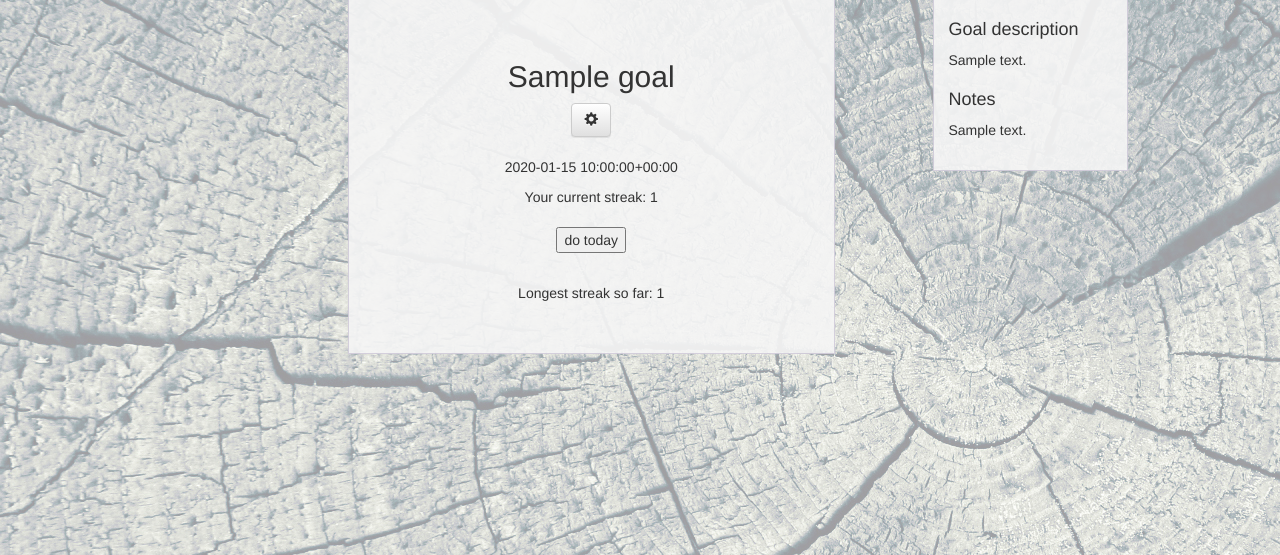
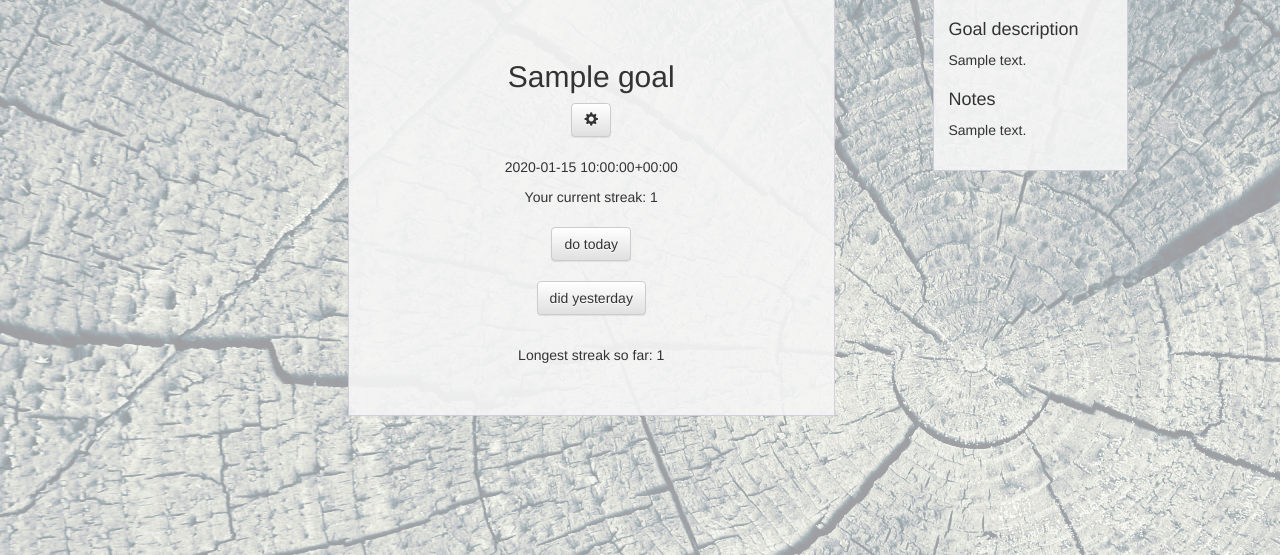
Before and after one commit to katkelemen/streakp, a Django app: page /goal/1/ in a window 1280 px wide. Shown: the part 211-766 px from the top of the page. Run offline with Django 3.2, Linux system fonts and the light colour scheme; a user stored in the database is signed in; tables that the repository leaves empty hold one stand-in row (values such as "Sample post"); some libraries are stand-ins or nearby versions.

Commit message:
did yesterday feature

```diff
--- a/streakp/goals/models.py
+++ b/streakp/goals/models.py
@@ -1,6 +1,7 @@
 from django.contrib.auth.models import User
 from django.db import models
 from django.utils import timezone
+from datetime import timedelta
 from . import streak
 
 
@@ -15,6 +16,7 @@ class Goal(models.Model):
     class Meta:
         unique_together = ('user', 'name')
 
+
     def __str__(self):
         return self.name
 
@@ -22,9 +24,21 @@ class Goal(models.Model):
         days = self.day_set.all()
         if not days: return False
         else:
-            last_entry = days.latest('id').date
-            last_entry_date = last_entry.date()
-            return last_entry_date == timezone.now().date()
+            today = timezone.now().date()
+            filtered_days = self.day_set.filter(date__year=today.year, date__month=today.month, date__day=today.day)
+            return filtered_days.count() > 0
+
+    def is_done_yesterday(self):
+        days = self.day_set.all()
+        if not days: return False
+        else:
+            yesterday = timezone.now().date() - timedelta(days=1)
+            filtered_days = self.day_set.filter(
+                date__year=yesterday.year,
+                date__month=yesterday.month,
+                date__day=yesterday.day
+            )
+            return filtered_days.count() > 0
 
     def lenstreak(self):
         days = self.day_set.all()
@@ -37,3 +51,6 @@ class Day(models.Model):
 
     def __str__(self):
         return str(self.date)
+
+    class Meta:
+        ordering = ['date']
--- a/streakp/goals/streak.py
+++ b/streakp/goals/streak.py
@@ -18,7 +18,8 @@ def dates_to_ints(datelist):
 
 def cons_dates(datelist):
     values = dates_to_ints(datelist)
-    values = sorted(values)
+    values_unique = list(set(values))
+    values = sorted(values_unique)
     return get_streak(values)
 
 
--- a/streakp/goals/templates/goals/goal.html
+++ b/streakp/goals/templates/goals/goal.html
@@ -33,7 +33,16 @@
                 <div class="do-button">
                     <form action="/goal/{{current_goal.id}}/" method="post">
                     {% csrf_token %}
-                    <input type="submit" value="do today" />
+                    <input class="btn btn-default" type="submit" value="do today" />
+                    </form>
+                </div>
+                {% endif %}
+
+                {% if not current_goal.is_done_yesterday %}
+                <div class="do-button">
+                    <form action="/goal/{{current_goal.id}}/yesterday/" method="post">
+                    {% csrf_token %}
+                    <input class="btn btn-default" type="submit" value="did yesterday" />
                     </form>
                 </div>
                 {% endif %}
--- a/streakp/goals/views.py
+++ b/streakp/goals/views.py
@@ -2,7 +2,7 @@ from django.db import IntegrityError
 from django.shortcuts import render
 from django.http import HttpResponse, HttpResponseRedirect
 from django.utils import timezone
-from datetime import datetime
+from datetime import datetime, timedelta
 from .models import Goal, Day
 from django.contrib.auth import authenticate, login, logout
 from django.contrib.auth.decorators import login_required
@@ -40,6 +40,15 @@ def goal(request, goal_id):
         return render(request, 'goals/goal.html', context)
     else:
         return HttpResponse('You dont have this goal')
+
+@login_required
+def done_yesterday(request, goal_id):
+    current_goal = get_object_or_404(Goal, pk=goal_id)
+    if current_goal in Goal.objects.filter(user=request.user):
+        if request.method=='POST' and not current_goal.is_done_yesterday():
+            d = Day(goal=current_goal, date=timezone.now()-timedelta(days=1))
+            d.save()
+    return HttpResponseRedirect("/goal/"+str(current_goal.id))
 
 @login_required
 def goal_settings(request, goal_id):
--- a/streakp/streak/urls.py
+++ b/streakp/streak/urls.py
@@ -21,6 +21,7 @@ urlpatterns = [
     url(r'^admin/', include(admin.site.urls)),
     url(r'^$', 'goals.views.index', name='index'),
     url(r'^goal/(?P<goal_id>[0-9]+)/$', 'goals.views.goal', name='goal'),
+    url(r'^goal/(?P<goal_id>[0-9]+)/yesterday/$', 'goals.views.done_yesterday', name='goal_yesterday'),
     url(r'^login/$', 'goals.views.login_view', name='login'),
     url(r'^logout/$', 'goals.views.logout_view', name='logout'),
     url(r'^goal/$', 'goals.views.new_goal', name='new_goal'),
```
